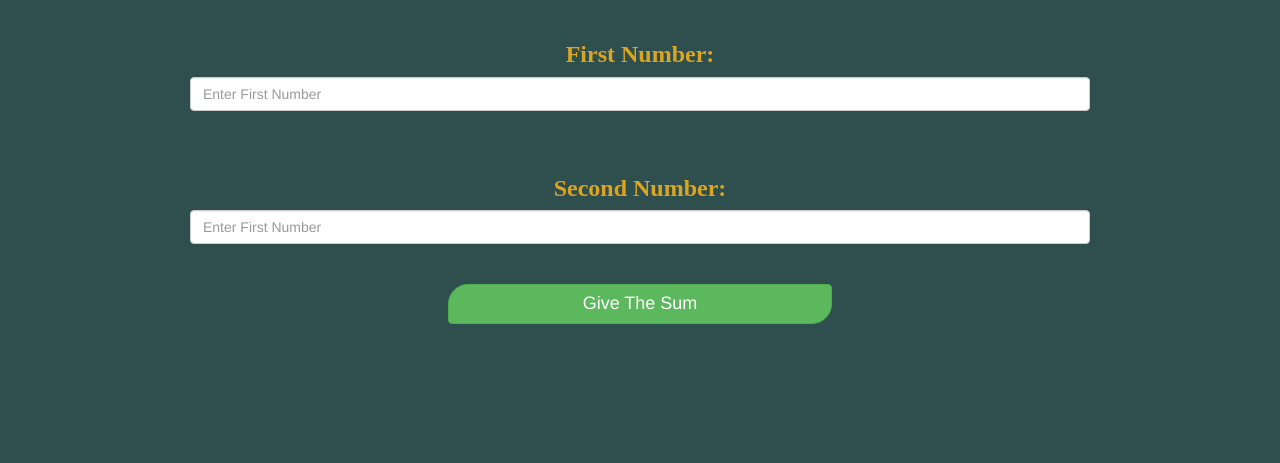
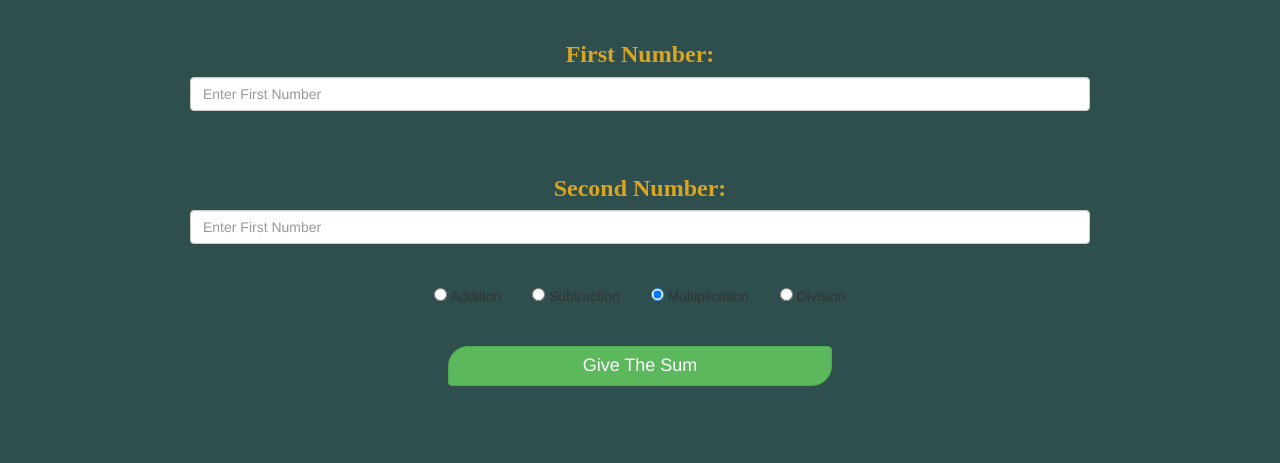
Before and after one commit to Bipraji/P89-92, a plain HTML site: page index2.html in a window 1280 px wide. Shown: the part 337-800 px from the top of the page. Drawn offline with nearby package versions, Linux system fonts and the light colour scheme; a web font is replaced by a local one.

Commit message:
Update index2.html
adding the options to

```diff
--- a/index2.html
+++ b/index2.html
@@ -52,6 +52,14 @@
             <label>Second Number:</label>
         <input type="number" id="num_2" required class="form-control" placeholder="Enter First Number">
         </div>
+        <br>
+        <br>
+        <div id="math_type">
+            <input type="radio" name="sum_type" value="add"> Addition  &nbsp;&nbsp;&nbsp;&nbsp;&nbsp;&nbsp;
+            <input type="radio" name="sum_type" value="Sub"> Subtraction &nbsp;&nbsp;&nbsp;&nbsp;&nbsp;&nbsp;
+            <input type="radio" name="sum_type" value="multiply" checked> Multiplication &nbsp;&nbsp;&nbsp;&nbsp;&nbsp;&nbsp;
+            <input type="radio" name="sum_type" value="divide"> Division
+        </div>
         <br><br>
         <button class="btn btn-success" onclick="givenum()" style="width: 30%;border-top-left-radius: 20px;border-bottom-right-radius: 20px; font-size:18px;">Give The Sum</button>
 
```
